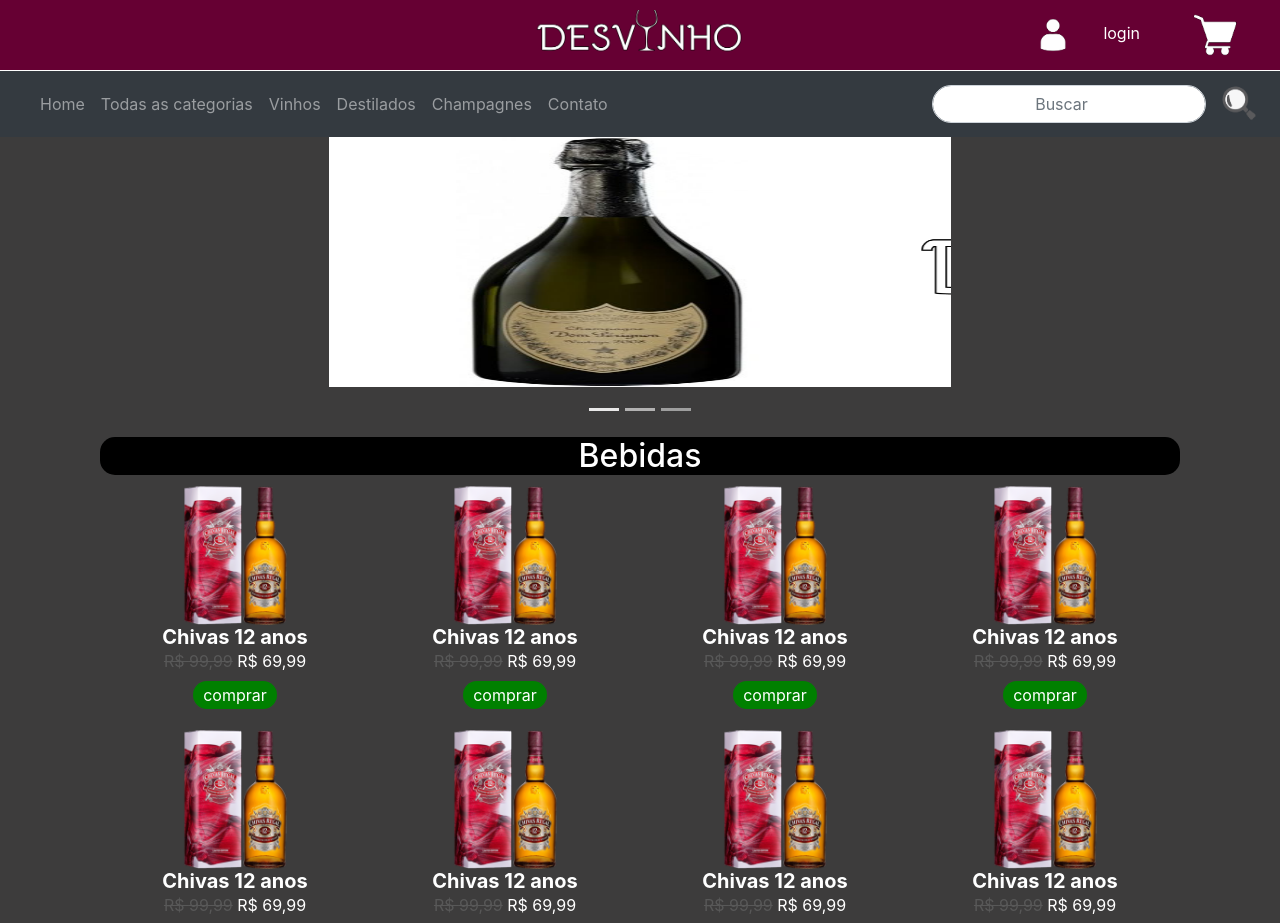
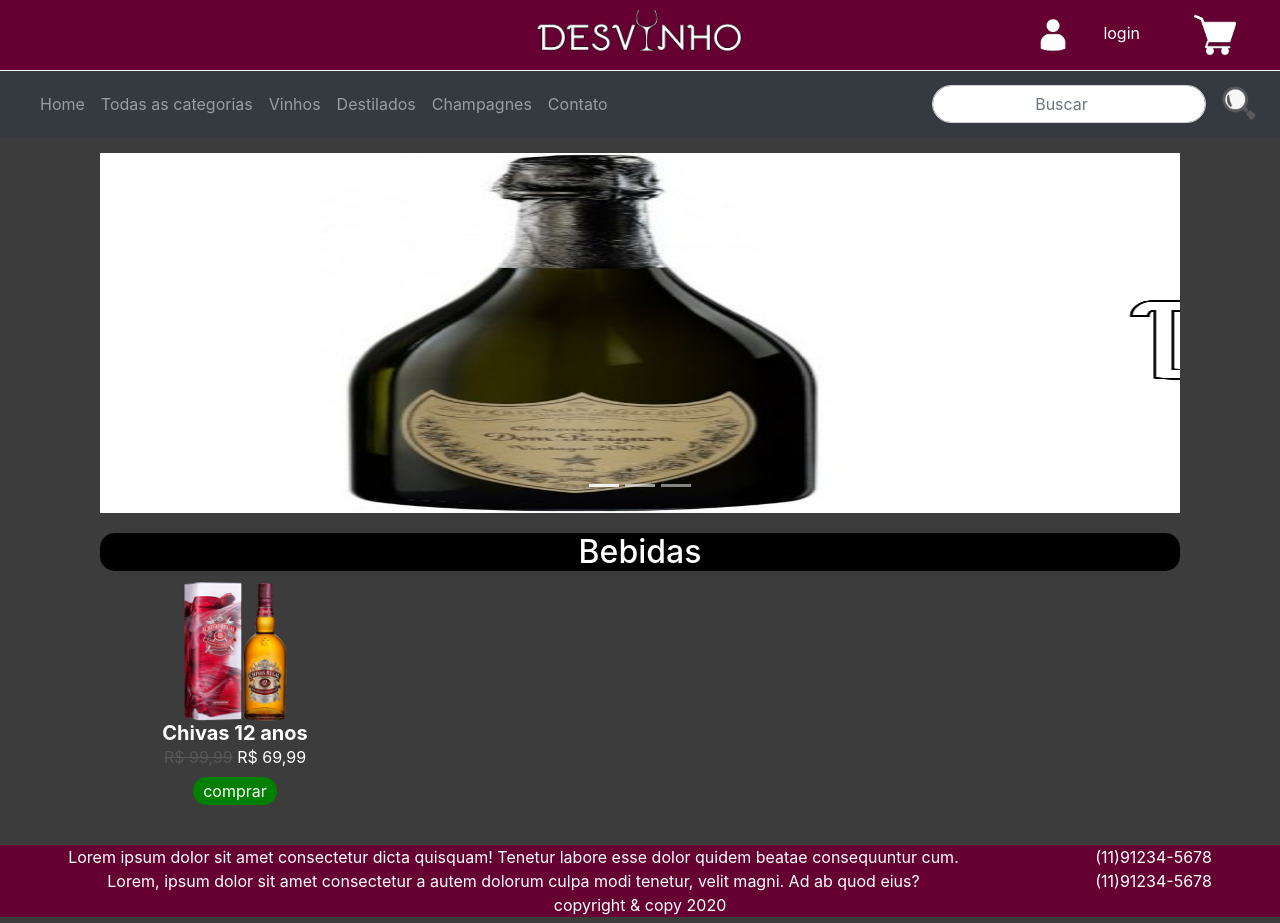
Before and after one commit to Hiroyoki-Nakamura/frontend, a React (Create React App) app: page / in a window 1280 px wide. Shown: the top 923 px of the page. Built offline with nearby package versions, Linux system fonts and the light colour scheme.

Commit message:
api e login

```diff
--- a/src/Components/Banners/styles.css
+++ b/src/Components/Banners/styles.css
@@ -1,11 +1,12 @@
 .carousel {
-  height: 300px;
+  height: 360px;
+  width: 100%;
 }
 
 .banners-carousel {
   background-color: #fff;
   width: 95%;
   max-width: 1200px;
-  height: 250px;
+  height: 360px;
 
 }
--- a/src/Components/Produto/index.jsx
+++ b/src/Components/Produto/index.jsx
@@ -7,7 +7,7 @@
     <div className="center product">
       <div className="image-product">
         <img
-          src="../img/Chivas-12-anos (3).png" alt="Chivas 12 anos" />
+          src={props.image}/>
       </div>
       <div className="header-product">
         <h1 className="header-product">{props.name}</h1>
--- a/src/Services/api.js
+++ b/src/Services/api.js
@@ -1,5 +1,5 @@
 import axios from 'axios';
 
 export default axios.create({
-  baseURL: 'http://localhost:8000/api'
+  baseURL: 'http://desvinho.herokuapp.com/public/api'
 });
--- a/src/pages/Cadastro/index.jsx
+++ b/src/pages/Cadastro/index.jsx
@@ -1,7 +1,24 @@
-import React from 'react';
+import React, { Component } from 'react';
 import './styles.css'
 
-export default props => (
+import API from '../../Services/api';
+
+export default class Cadastro extends Component {
+  state = {
+    ufs: []
+  }
+
+  componentDidMount() {
+    this.getUfs();
+  }
+
+  getUfs = async () => {
+    const ufs = await API.get('/uf');
+    this.setState({ ufs: [...ufs.data] });
+  }
+
+  render() {
+    return (
       <form className="col-lg-12" id="formularioCadastro">
         <h1><center>Cadastro</center></h1>
         <div className="row">
@@ -102,7 +119,11 @@
                     </div>
                     <div className="col-3">
                       <label for="inputAddress">UF</label>
-                  <input type="text" className="form-control" placeholder="UF" />
+                      <select className="form-control" name="">
+                        {this.state.ufs.map(uf => {
+                          return <option>{uf.ds_uf}</option>
+                        })}
+                      </select>
                     </div>
 
                   </div>
@@ -133,12 +154,14 @@
           </div>
 
           <div className="col-12 center">
-        <label for="inputAddress"></label>
-        <button type="submit" className="btn btn-primary btn-lg btn-block w-50" id="teste-botao1"
-          onclick="validar()">Prosseguir</button>
+            <a href='#/' className="btn btn-primary btn-lg btn-block w-50" id="teste-botao1"
+              onclick="validar()">Prosseguir</a>
             <br />
           </div>
         </div>
 
       </form>
     );
+
+  }
+}
--- a/src/pages/Home/index.jsx
+++ b/src/pages/Home/index.jsx
@@ -25,7 +25,7 @@
   render() {
     return (
       <>
-        <div className="col-12">
+        <div className="col-12 mt-3">
           <section>
 
             <Banners />
@@ -40,35 +40,7 @@
                 <div className="row">
 
                   <Product
-                    name='Chivas 12 anos' value='99,99' valueOff='69,99'
-                  />
-
-                  <Product
-                    name='Chivas 12 anos' value='99,99' valueOff='69,99'
-                  />
-
-                  <Product
-                    name='Chivas 12 anos' value='99,99' valueOff='69,99'
-                  />
-
-                  <Product
-                    name='Chivas 12 anos' value='99,99' valueOff='69,99'
-                  />
-
-                  <Product
-                    name='Chivas 12 anos' value='99,99' valueOff='69,99'
-                  />
-
-                  <Product
-                    name='Chivas 12 anos' value='99,99' valueOff='69,99'
-                  />
-
-                  <Product
-                    name='Chivas 12 anos' value='99,99' valueOff='69,99'
-                  />
-
-                  <Product
-                    name='Chivas 12 anos' value='99,99' valueOff='69,99'
+                    name='Chivas 12 anos' value='99,99' valueOff='69,99' image="../img/Chivas-12-anos (3).png" alt="Chivas 12 anos"
                   />
 
                 </div>
--- a/src/pages/Home/styles.css
+++ b/src/pages/Home/styles.css
@@ -1,3 +1,7 @@
+.products {
+  margin: 20px 0;
+}
+
 .header-products  {
   color: #fff;
   background-color: #000;
--- a/src/pages/Login/index.jsx
+++ b/src/pages/Login/index.jsx
@@ -2,12 +2,12 @@
 import './styles.css';
 
 export default props => (
-  <div className="col-lg-12">
-    <form className="col-lg-12 form-group" id="formulario">
+  <div className="col-12">
+    <form className="col-12 mt-5 mb-5" id="formulario">
       <h1 className="center">Login</h1>
       <div className="row">
-        <div className="col-lg-1"></div>
-        <div className="col-lg-4" id="container1">
+        <div className="col-5">
+          <div id="container1">
             <div className="form-group">Login</div>
             <div className="form-group">
               <input type="text" placeholder="username" style={{ textAlign: + 'center' }} />
@@ -19,12 +19,19 @@
             <div className="form-group">
               <button className="btn btn-success">Login</button>
             </div>
+            <div className="form-group">
               <a href="forgotPassword.html">Esqueci minha senha</a>
+            </div>
+          </div>
 
         </div>
-        <div className="col-lg-2 imagem_centro"></div>
-        <div className="col-lg-4 center" id="container2" >
-          <form action="">
+        <div className='col-2 center'>
+          <img className="w-100 h-50" src='img/taca_uvas.png' />
+        </div>
+
+        <div className="col-5"  >
+          <div className='center' id='container2'>
+            <form>
               <div className="form-group">
                 <label for="">Ou então cadastre-se</label>
               </div>
@@ -33,7 +40,8 @@
               </div>
             </form>
           </div>
-        <div className="col-lg-1"></div>
+
+        </div>
       </div>
     </form>
   </div>
--- a/src/pages/Login/styles.css
+++ b/src/pages/Login/styles.css
@@ -14,15 +14,10 @@
   background-color: #660033;
   color: white;
   border-radius: 15px;
-  box-sizing: border-box;
-  display: inline-flexbox;
   text-align: center;
   align-self: center;
-  margin-top: 20px;
-  margin-bottom: 20px;
-  height: 250px;
-  align-items: center;
-  flex-direction: column;
+  margin: 20px 0;
+  height: 270px;
   font-weight: 400;
   line-height: 1.5;
 }
@@ -37,17 +32,10 @@
   text-decoration: none;
 }
 
-.imagem_centro{
-  /* background-image: url(../img/taca_uvas.png); */
-  background-position: center;
-  background-repeat: no-repeat;
-  background-size: 42%;
+
+
+.form-group input  {
+  border-radius: 20px;
+  border: none;
+  padding: 4px;
 }
-
-/* input{
-  border-radius: 20px;
-} */
-
-.form-control{
-  border-radius: 20px;
-}
```
Lines whose indentation alone changed are shown as unchanged.
